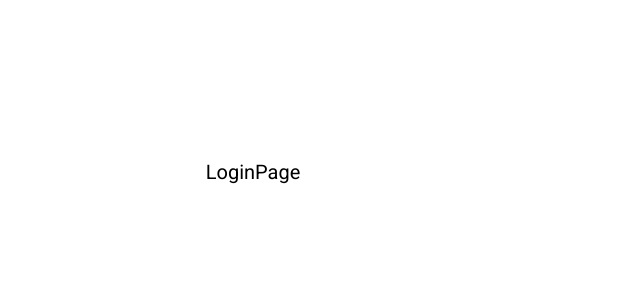
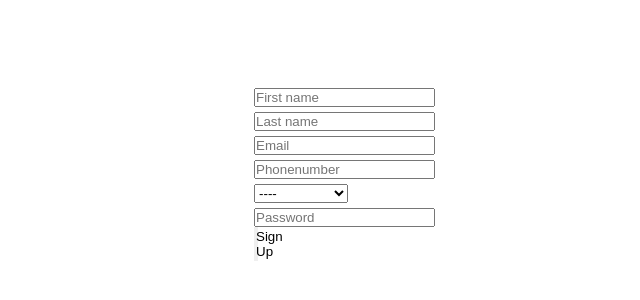
Before and after one commit to dduafa/p2pforex-client, a React (Create React App) app: page /adminsignup in a window 1280 px wide. Before the commit this address led to /login. Shown: the part 228-528 px from the top of the page, without its empty margins (387-1027 px from the left). Built offline with nearby package versions, Linux system fonts and the light colour scheme.

Commit message:
feat: add adminsignup route

```diff
--- a/src/features/auth/signup/signup-component.tsx
+++ b/src/features/auth/signup/signup-component.tsx
@@ -1,5 +1,6 @@
 import { useFormik } from 'formik';
 import { signupUser } from '../auth-service';
+import { useState } from 'react';
 
 import styled from 'styled-components';
 import signUpSchema from './signup-schema';
@@ -7,6 +8,7 @@ import { useDispatch } from 'react-redux';
 import { useNavigate } from 'react-router-dom';
 
 const SignupComponent = () => {
+  const [pathname] = useState(window.location.pathname);
   const dispatch = useDispatch();
   const navigate = useNavigate();
 
@@ -25,6 +27,7 @@ const SignupComponent = () => {
       lastname: '',
       email: '',
       phonenumber: '',
+      role: '',
     },
 
     validationSchema: signUpSchema,
@@ -69,15 +72,40 @@ const SignupComponent = () => {
         </div>
         <div>
           <input
-            aria-label="Password"
-            name="password"
+            aria-label="Email"
+            name="email"
             onBlur={handleBlur}
             onChange={handleChange}
-            placeholder="Password"
-            type="password"
-            value={values.password}
+            placeholder="Email"
+            type="text"
+            value={values.email}
           />
         </div>
+        <div>
+          <input
+            aria-label="Phonenumber"
+            name="phonenumber"
+            onBlur={handleBlur}
+            onChange={handleChange}
+            placeholder="Phonenumber"
+            type="text"
+            value={values.phonenumber}
+          />
+        </div>
+        {pathname === '/adminsignup' && (
+          <div>
+            <select
+              name="role"
+              onBlur={handleBlur}
+              onChange={handleChange}
+              value={values.role}
+            >
+              <option>----</option>
+              <option value={'admin'}>Admin</option>
+              <option value={'superadmin'}>Superadmin</option>
+            </select>
+          </div>
+        )}
         <div>
           <input
             aria-label="Password"
--- a/src/features/auth/signup/signup-schema.ts
+++ b/src/features/auth/signup/signup-schema.ts
@@ -1,12 +1,12 @@
 import * as Yup from 'yup';
 
 const signUpSchema = Yup.object().shape({
-  // email: Yup.string().email().required().label('Email'),
+  email: Yup.string().email().required().label('Email'),
   firstname: Yup.string().required().label('First Name'),
   lastname: Yup.string().required().label('Last name'),
   password: Yup.string().required().label('Password'),
-  // phonenumber: Yup.string().required().label('Phonenumber'),
-  // role: Yup.string().notRequired().label('Role'),
+  phonenumber: Yup.string().required().label('Phonenumber'),
+  role: Yup.string().notRequired().label('Role'),
 });
 
 export default signUpSchema;
--- a/src/routes/app-routes.tsx
+++ b/src/routes/app-routes.tsx
@@ -26,6 +26,7 @@ const AppRoutes = (isAuthenticated: boolean) => {
       ),
       children: [
         { path: 'signup', element: <SignupPage /> },
+        { path: 'adminsignup', element: <SignupPage /> },
         { path: 'login', element: <LoginPage /> },
         { path: 'changepassword', element: <div>Change password page</div> },
         { path: '*', element: <Navigate to="/404" /> },
```
